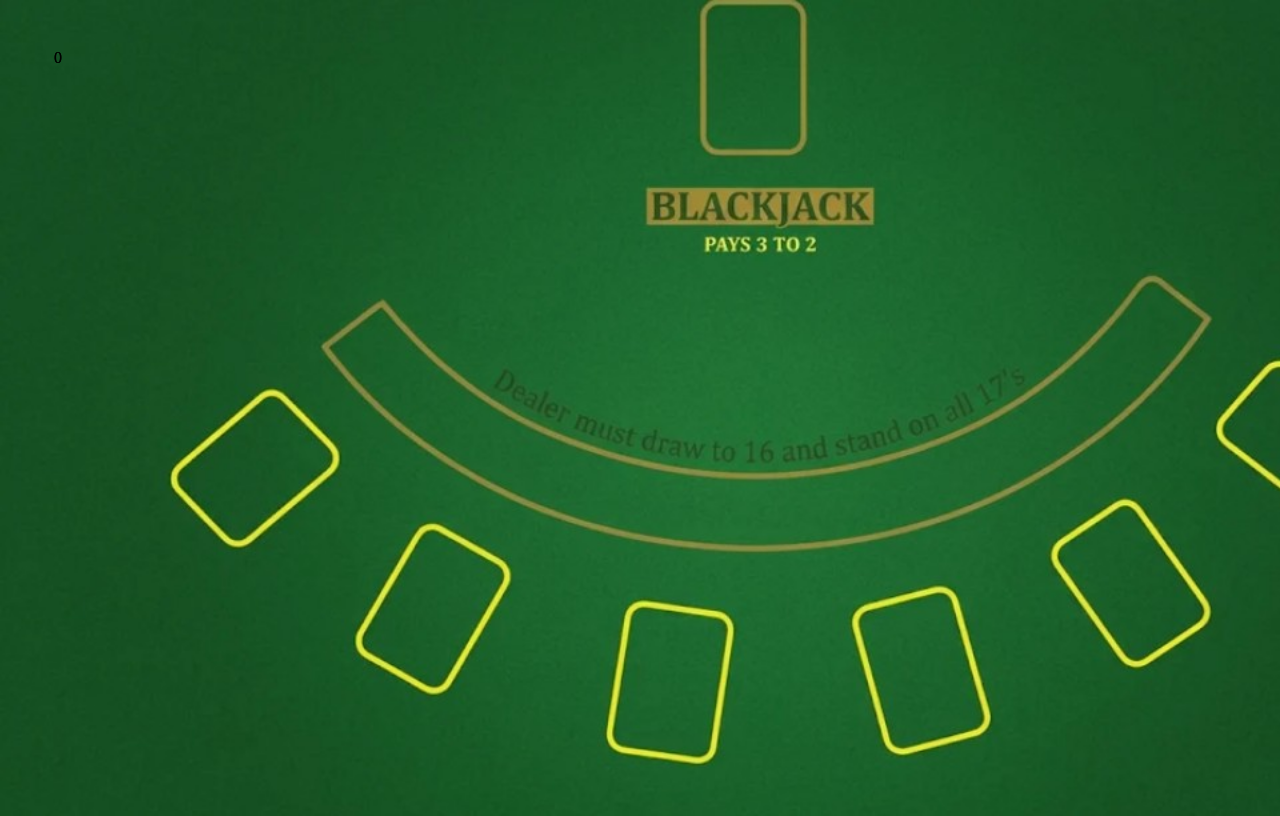
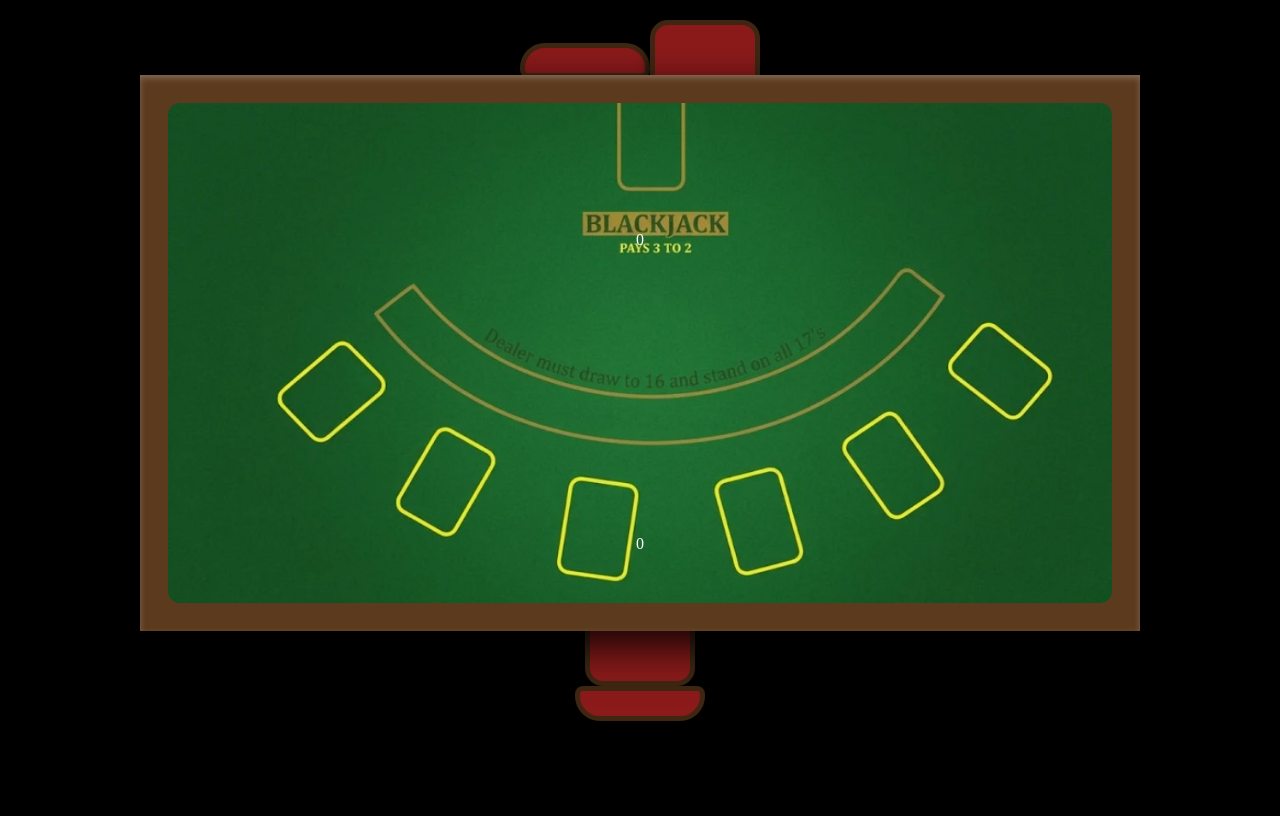
Before and after one commit to d-bogdan/Blackjack, a plain HTML site: page blackjack.html in a window 1280 px wide. Drawn offline with Linux system fonts and the light colour scheme.

Commit message:
made table for blackjack
resized image in blackjack, added seats and positions to dealer and the player.

```diff
--- a/blackjack.html
+++ b/blackjack.html
@@ -3,29 +3,41 @@
 <head>
     <meta charset="UTF-8">
     <meta name="viewport" content="width=device-width, initial-scale=1.0">
-
+    <link rel="stylesheet" href="css/game-page-styles.css" />
     <title>BlackJack</title>
 </head>
-<link rel="stylesheet" href="css/game-page-styles.css" />
 <body>
+    <div class="casino">
 
+        <!-- Dealer chair (Nihar) -->
+        <div class="chair dealer-chair">
+            <div class="chair-back"></div>
+            <div class="chair-seat"></div>
+        </div>
+
+        <!-- Table: wooden rim + felt (Nihar) -->
+        <div class="table-rim">
             <div class="table-container">
-                <!-- dealer position-->
+
+                <!-- dealer position (top center: made by Nihar) -->
                 <div id="dealer-spot" class="seat">
                     <div id="dealer-cards" class="cards-container"></div>
                     <div id="dealer-score" class="score-badge">0</div>
                 </div>
 
-    <!-- player position (center bottom)-->
-     <div div="player-position"></div>
+                <!-- player position (bottom center: Made by Nihar) -->
                 <div id="player-spot" class="seat">
                     <div id="player-cards" class="cards-container"></div>
                     <div id="player-score" class="score-badge">0</div>
                 </div>
+
+            </div>
         </div>
 
+        <!-- Player chair (Nihar) -->
+        <div class="chair player-chair">
+            <div class="chair-back"></div>
+            <div class="chair-seat"></div>
+        </div>
 
-
-
-</body>
-</html>
+    </div>
--- a/css/game-page-styles.css
+++ b/css/game-page-styles.css
@@ -1,22 +1,108 @@
-body{
-    background-image: url("../images/blackjack-table.jpg");
-    background-size: cover;
-    background-repeat: no-repeat;
-    height: 100vh;
+*{
+    margin: 0;
+    padding: 0;
+    box-sizing: border-box;
 }
 
-.table-container{
-    position: relative;
-    width: 100vw;
-    height: 100vh;
+body {
+    background-color: #000;
+    color: #ffffff;
+    min-height: 100vh;
+    overflow-x: hidden;
+    font-family: 'Times New Roman', Times, serif;
 }
 
-.seat{
+/* --------------Layout (Nihar)---------------------------*/
+.casino{
+    display: flex;
+    flex-direction: column;
+    align-items: center;
+    padding: 20px 0;
+}
+
+.seat {
     position: absolute;
-    width: 100px;
-    height: 100px;
+    left: 50%;
+    transform: translateX(-50%);
     display: flex;
-    justify-content: center;
+    flex-direction: column;
     align-items: center;
-    cursor: pointer;
+    gap: 8px;
+    min-width: 100px;
+    min-height: 100px;
 }
+
+#dealer-spot{
+    top: 6%;
+}
+
+#player-spot{
+    bottom: 10%;
+}
+
+.cards-container{
+    display: flex;
+    gap: 6px;
+    min-height: 90px;
+}
+
+/* -------Table(Nihar) ------------------*/
+.table-rim {
+    position: relative;
+    z-index: 1;                          /* on top of the chairs */
+    width: min(90vw, 1000px);
+    padding: 28px;
+    background: #5c3a1e;
+    box-shadow:
+    0 15px 40px rgba(0, 0, 0, 0.9),
+    inset 0 3px 6px rgba(255, 255, 255, 0.25);
+
+}
+
+.table-container {
+    position: relative;
+    width: 100%;
+    height: 500px;                                        /* gives the table its size */
+    background-image: url("../images/blackjack-table.jpg"); /* your table image */
+    background-size: cover;
+    background-position: center;
+    border-radius: 12px;
+}
+/*-------------chairs (Nihar)------------------*/
+
+.chair{
+    display: flex;
+    flex-direction: center;
+    align-items: center;
+}
+
+.chair-back{
+    width: 130px;
+    height: 35px;
+    background:  #8b1a1a;
+    border: 5px solid #3e2612;
+    border-radius: 25px 25px 8px 8px;
+}
+
+.chair-seat{
+
+    width: 110px;
+    height: 80px;
+    background: #8b1a1a;
+    border: 5px solid #3e2612;
+    border-radius: 18px;
+    box-shadow: 0 6px 12px rgba(0, 0, 0, 0.8);
+}
+
+.dealer-chair {
+    margin-bottom: -25px;                /* tucks under the table edge */
+}
+
+.player-chair {
+    flex-direction: column-reverse;      /* backrest at the bottom */
+    margin-top: -25px;
+}
+
+.player-chair .chair-back {
+    border-radius: 8px 8px 25px 25px;
+}
--- a/css/style.css
+++ b/css/style.css
@@ -14,7 +14,7 @@
 
 #div1 h1 {
     font-size: 3rem;
-    font-color: white
+
 }
 
 #div1 fieldset {
@@ -31,7 +31,7 @@ input {
 }
 #rules h2 {
     font-size: 2rem;
-    font-color: white;
+
 }
 
 body {
@@ -39,6 +39,8 @@ body {
     background-size: cover;
     background-repeat: no-repeat;
     height: 100vh;
+     color: #ffffff;
+
 }
 
 #rules {
```
Also changed, not shown: index.html (+1 -1 lines). Lines whose indentation alone changed are shown as unchanged.
